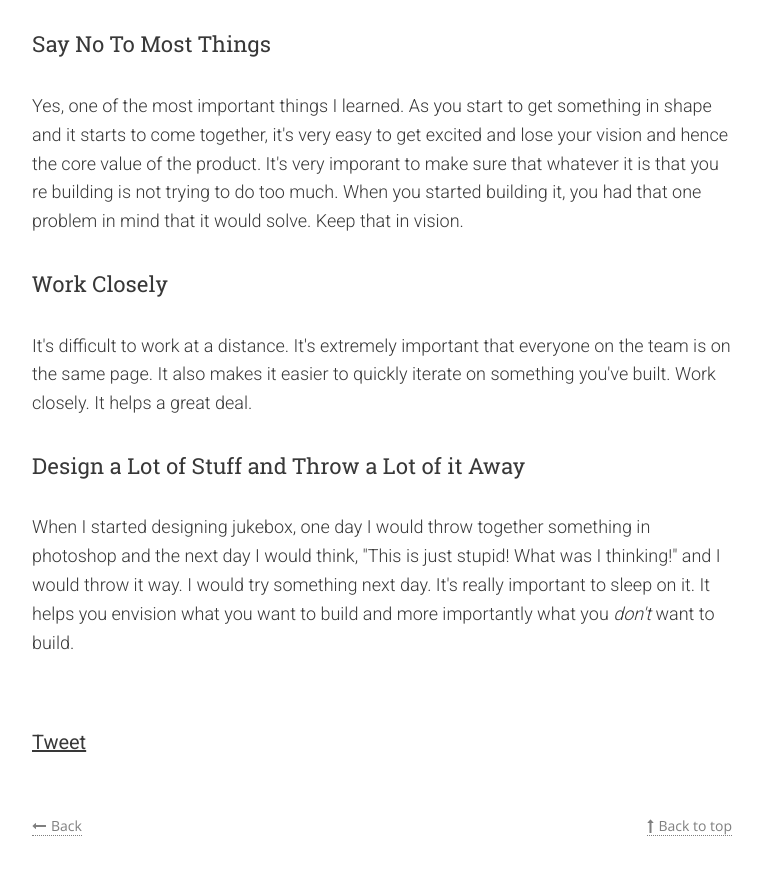
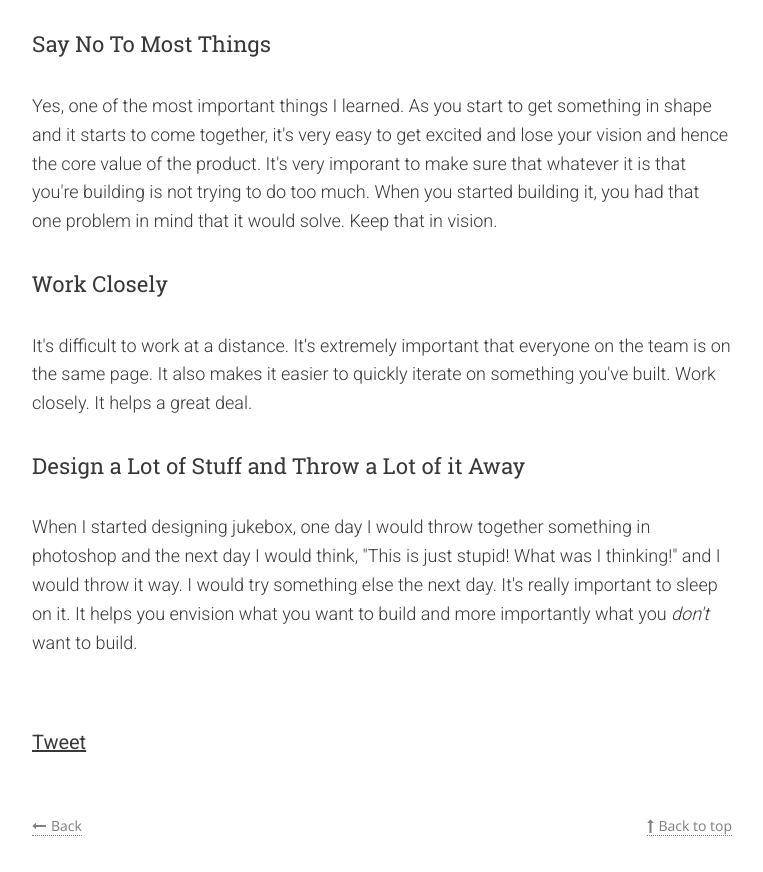
Before and after one commit to niteshkumar/blog, a plain HTML site: page jukebox-design-notes/index.html in a window 1280 px wide. Shown: the part 8437-9309 px from the top of the page, without its empty margins (258-1021 px from the left). Drawn offline with nearby package versions, Linux system fonts and the light colour scheme.

Commit message:
Blog update at 2014-12-16 16:27:26

```diff
--- a/jukebox-design-notes/index.html
+++ b/jukebox-design-notes/index.html
@@ -32,7 +32,7 @@
     <meta property="og:description" content="4 years ago, when I opened Channel i for the first time, I saw a tiny box at the top. It looked like my windows file explorer and had a lot of folders. As I explored, I found that those..." />
     <meta property="og:url" content="http://blog.niteshk.com/jukebox-design-notes/" />
     <meta property="article:published_time" content="2014-12-16T09:21:22.537Z" />
-    <meta property="article:modified_time" content="2014-12-16T16:15:49.388Z" />
+    <meta property="article:modified_time" content="2014-12-16T16:26:57.837Z" />
     <meta property="article:tag" content="Design Notes" />
     <meta property="article:tag" content="IMG" />
     <meta property="article:tag" content="Channel i" />
@@ -58,7 +58,7 @@
     "headline": "Jukebox Design Notes",
     "url": "http://blog.niteshk.com/jukebox-design-notes/",
     "datePublished": "2014-12-16T09:21:22.537Z",
-    "dateModified": "2014-12-16T16:15:49.388Z",
+    "dateModified": "2014-12-16T16:26:57.837Z",
     "keywords": "Design Notes, IMG, Channel i, Jukebox",
     "description": "4 years ago, when I opened Channel i for the first time, I saw a tiny box at the top. It looked like my windows file explorer and had a lot of folders. As I explored, I found that those..."
 }
@@ -228,7 +228,7 @@
 
 <h5 id="saynotomostthings">Say No To Most Things</h5>
 
-<p>Yes, one of the most important things I learned. As you start to get something in shape and it starts to come together, it's very easy to get excited and lose your vision and hence the core value of the product. It's very imporant to make sure that whatever it is that you re building is not trying to do too much. When you started building it, you had that one problem in mind that it would solve. Keep that in vision.</p>
+<p>Yes, one of the most important things I learned. As you start to get something in shape and it starts to come together, it's very easy to get excited and lose your vision and hence the core value of the product. It's very imporant to make sure that whatever it is that you're building is not trying to do too much. When you started building it, you had that one problem in mind that it would solve. Keep that in vision.</p>
 
 <h5 id="workclosely">Work Closely</h5>
 
@@ -236,7 +236,7 @@
 
 <h5 id="designalotofstuffandthrowalotofitaway">Design a Lot of Stuff and Throw a Lot of it Away</h5>
 
-<p>When I started designing jukebox, one day I would throw together something in photoshop and the next day I would think, "This is just stupid! What was I thinking!" and I would throw it way. I would try something next day. It's really important to sleep on it. It helps you envision what you want to build and more importantly what you <em>don't</em> want to build.</p>
+<p>When I started designing jukebox, one day I would throw together something in photoshop and the next day I would think, "This is just stupid! What was I thinking!" and I would throw it way. I would try something else the next day. It's really important to sleep on it. It helps you envision what you want to build and more importantly what you <em>don't</em> want to build.</p>
 		</div>
 
 		<div class="share_the_post">
```
